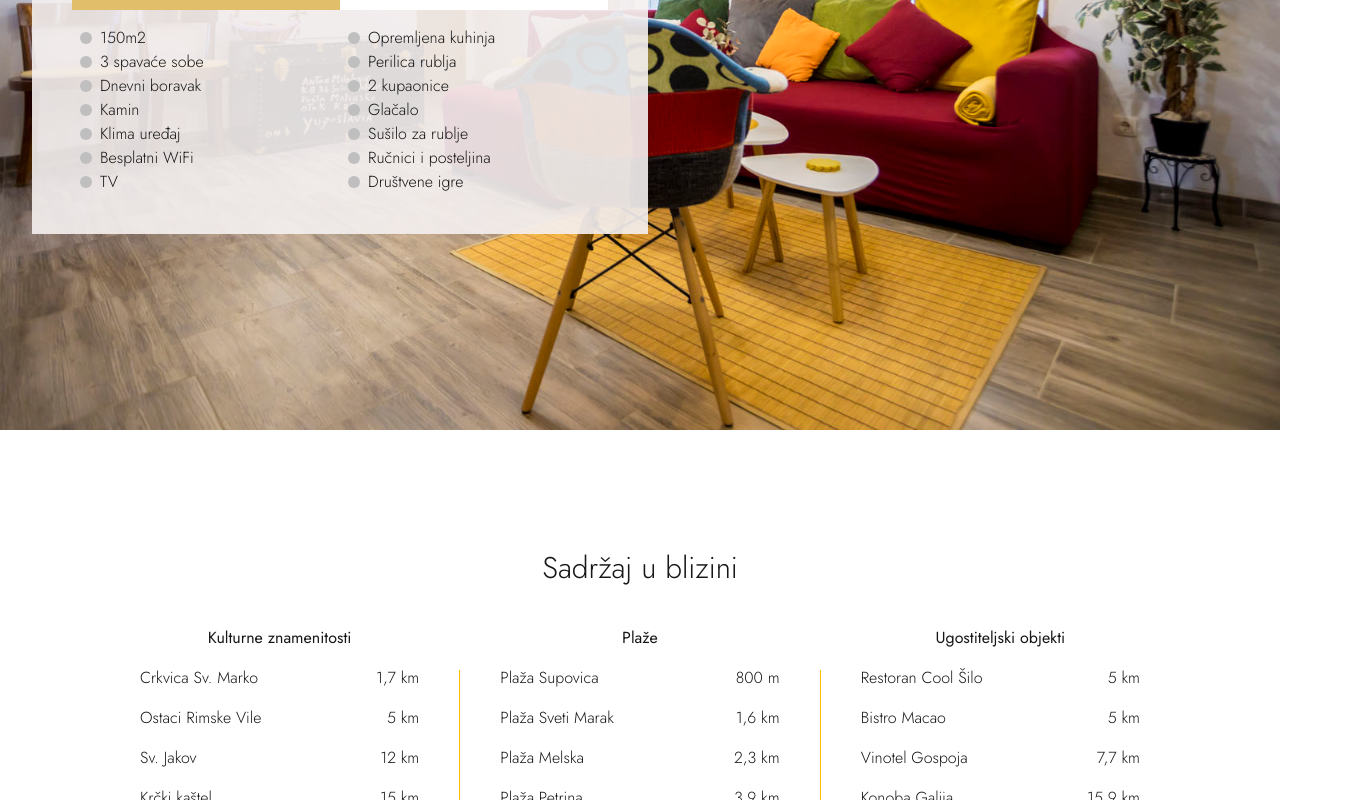
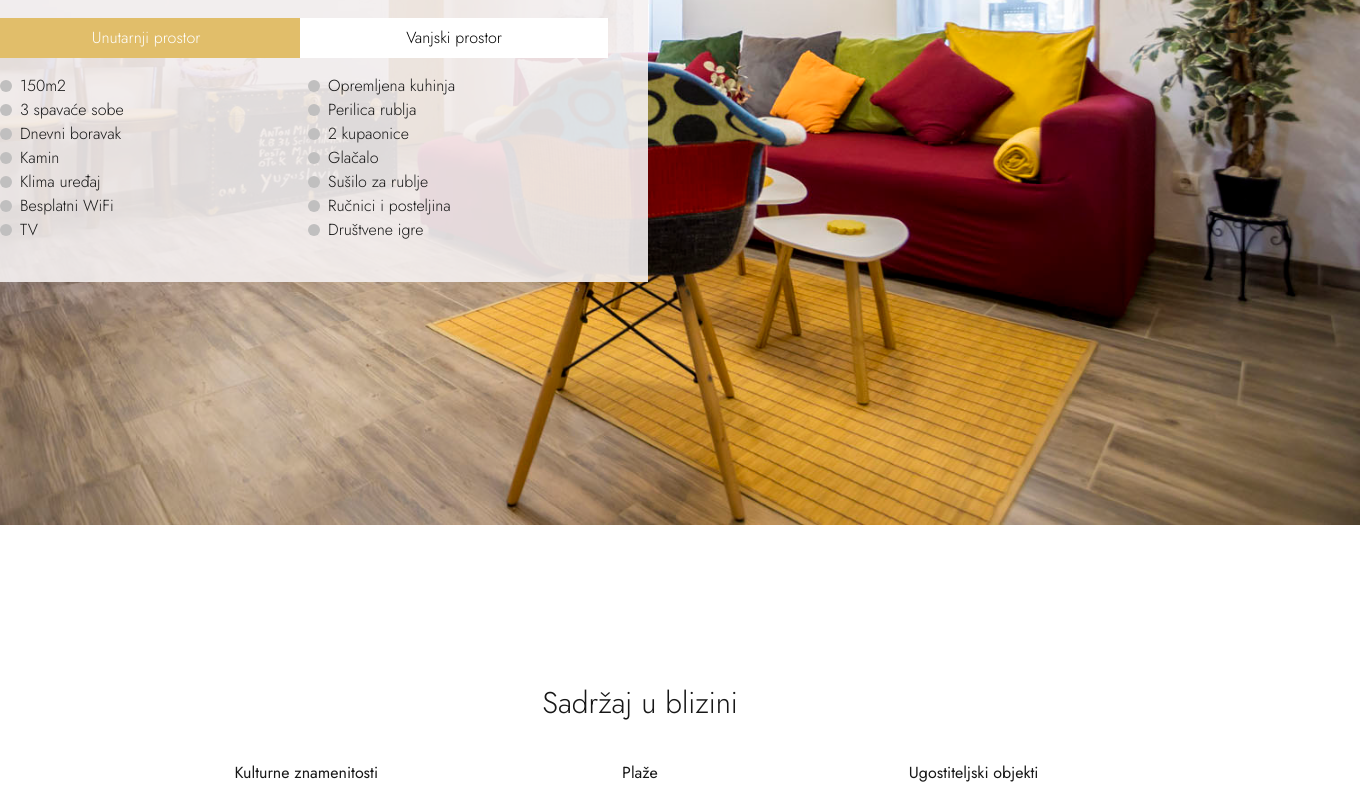
Before and after one commit to dkirinc/hhomeSvjetlana, a Next.js app: page / in a window 1280 px wide. Shown: the part 1820-2620 px from the top of the page, 1360 px wide, since content can reach past the window. Built offline with nearby package versions, Linux system fonts and the light colour scheme.

Commit message:
Next are the gallery elements

```diff
--- a/app/elements/SectionAmenities/SectionAmenities.tsx
+++ b/app/elements/SectionAmenities/SectionAmenities.tsx
@@ -4,13 +4,13 @@ import Amenitie from './Amenitie'
 const SectionAmenities = () => {
 
     return (
-        <div className='w-250  h-full flex flex-col gap-10 content-center justify-center items-center'>
+        <div className='w-full p-10 lg:w-250  h-full flex flex-col gap-10 content-center justify-center items-center'>
             <h2 className='text-3xl font-light'>Sadržaj u blizini</h2>
-            <div className='w-full h-full flex content-between gap-10 '>
+            <div className='w-full h-full flex flex-col lg:flex-row  content-between gap-10 '>
                 <Amenitie data={Amenities[0]} />
-                <div className='w-1 mt-11 bg-amber-400'></div>
+                <div className='w-full h-0.5 lg:w-1 mt-11 lg:h-auto bg-amber-400'></div>
                 <Amenitie data={Amenities[1]} />
-                <div className='w-1  mt-11  bg-amber-400'></div>
+                <div className='w-full h-0.5 lg:w-1 mt-11 lg:h-auto bg-amber-400'></div>
                 <Amenitie data={Amenities[2]} />
             </div>
         </div>
--- a/app/elements/SectionCharacteristics/SectionCharacteristics.tsx
+++ b/app/elements/SectionCharacteristics/SectionCharacteristics.tsx
@@ -6,10 +6,25 @@ import HouseCharacteristics from '@/app/assets/HouseCharacteristicsData'
 import Characteristics from "./Characteristics";
 import { MainContext } from "@/app/assets/Context/MainContext";
 import { useContext, useMemo } from "react";
+import { AnimatePresence, motion } from 'framer-motion'
+import { useEffect, useState } from "react";
 
 const SectionCharacteristics = () => {
 
     const { characteristicsIn, setCharacteristicsIn } = useContext(MainContext);
+
+    const [isLargeScreen, setIsLargeScreen] = useState(false);
+
+    // Detekcija veličine ekrana
+    useEffect(() => {
+        const handleResize = () => {
+            setIsLargeScreen(window.innerWidth >= 1024); // lg breakpoint
+        };
+
+        handleResize(); // Provjera prilikom prvog učitavanja
+        window.addEventListener('resize', handleResize);
+        return () => window.removeEventListener('resize', handleResize);
+    }, []);
 
     const { firstObjectHrValues, secondObjectHrValues } = useMemo(() => {
         if (characteristicsIn) {
@@ -25,55 +40,117 @@ const SectionCharacteristics = () => {
         }
     }, [characteristicsIn]);
 
+    const colorVariants = {
+        active: {
+            backgroundColor: "#E1BE6A",
+            color: "#FFFF"
+        },
+        inactive: {
+            backgroundColor: "#FFFF",
+            color: "#000000"
+        }
+    };
 
+    const itemVariants = {
+        hidden: { opacity: 0, y: 20 },
+        visible: (index) => ({
+            opacity: 1,
+            y: 0,
+            transition: {
+                delay: index * 0.1,
+                duration: 0.3
+            }
+        }),
+        exit: { opacity: 0, y: -20 }
+    };
 
 
     return (
-        <div className="w-max-[1440px] relative">
-            <Image className="w-full h-full" src={characteristicsInPic} alt="signature" />
-            <div className="absolute top-0 left-0 w-full h-full flex">
-                <div className="w-full h-full  flex flex-col items-end justify-center pl-8">
+        <div className="w-full h-screen lg:h-full lg:w-[1440px] relative">
+            {isLargeScreen ? (
+                <Image
+                    src={characteristicsInPic}
+                    alt="signature"
+                    width={1440}
+                    height={900} // Postavite odgovarajuće dimenzije za velike ekrane
+                    className="object-cover"
+                />
+            ) : (
+                <Image
+                    src={characteristicsInPic}
+                    alt="signature"
+                    fill
+                    className="object-cover"
+                />
+            )}
+            <div className="absolute top-0 left-0 w-full h-full flex ">
+                <div className="w-full h-full  flex flex-col items-end justify-center lg:pl-8">
                     <div className="w-full bg-[rgba(245,241,241,0.9)] flex flex-col content-center items-start p-10 gap-8">
                         <h2 className="text-3xl font-light">Karakteristike kuće</h2>
                         <div className="w-full h-full flex flex-col gap-4">
                             <div className="w-full flex">
-                                <button
-                                    className={`w-full h-full bg-[#E1BE6A] text-white p-2 font-light cursor-pointer`}
-                                    style={{
-                                        background: `${characteristicsIn ? "#E1BE6A" : "white"}`,
-                                        color: `${characteristicsIn ? "white" : "black"}`
-                                    }}
+                                <motion.button
+                                    className={`w-full h-full p-2 font-light cursor-pointer`}
+                                    variants={colorVariants}
+                                    initial="inactive" // 2. Postavite početno stanje
+                                    animate={characteristicsIn ? "active" : "inactive"} // 3. Koristite imena varijanti
+                                    transition={{ duration: 0.5 }}
                                     onClick={() => setCharacteristicsIn(true)}
-                                >Unutarnji prostor</button>
-                                <button
-                                    className={`w-full h-full bg-white text-black p-2 font-light cursor-pointer`}
-                                    style={{
-                                        background: `${characteristicsIn ? "white" : "#E1BE6A"}`,
-                                        color: `${characteristicsIn ? "black" : "white"}`
-                                    }}
+                                >
+                                    Unutarnji prostor
+                                </motion.button>
+                                <motion.button
+                                    className={`w-full h-full p-2 font-light cursor-pointer`}
+                                    variants={colorVariants}
+                                    initial="inactive" // 2. Postavite početno stanje
+                                    animate={characteristicsIn ? "inactive" : "active"} // 3. Koristite imena varijanti
+                                    transition={{ duration: 0.5 }}
                                     onClick={() => setCharacteristicsIn(false)}
-                                >Vanjski prostor</button>
-
-
-
+                                >
+                                    Vanjski prostor
+                                </motion.button>
                             </div>
                             <div className="w-full flex">
                                 <div className="w-full pl-2 flex flex-col gap-0">
+
                                     {firstObjectHrValues.map((hrValue, index) => (
-                                        <Characteristics key={index} text={hrValue} />
+                                        <motion.div
+                                            key={hrValue} // Koristite unique key za svaki element
+                                            variants={itemVariants}
+                                            initial="hidden"
+                                            animate="visible"
+                                            exit="exit"
+                                            custom={index}
+                                        >
+                                            <Characteristics text={hrValue} />
+                                        </motion.div>
                                     ))}
+
                                 </div>
+
                                 <div className="w-full pl-2">
+
                                     {secondObjectHrValues.map((hrValue, index) => (
-                                        <Characteristics key={index} text={hrValue} />
+                                        <motion.div
+                                            key={hrValue} // Koristite unique key za svaki element
+                                            variants={itemVariants}
+                                            initial="hidden"
+                                            animate="visible"
+                                            exit="exit"
+                                            custom={index}
+                                        >
+                                            <Characteristics text={hrValue} />
+                                        </motion.div>
                                     ))}
+
                                 </div>
 
                             </div>
                         </div>
                     </div>
                 </div>
-                <div className="w-full h-full"></div>
+                {isLargeScreen ? (<div className="w-full h-full"></div>) : (null)}
+
             </div>
         </div>
     );
--- a/app/elements/SectionGallery/SectionGallery.tsx
+++ b/app/elements/SectionGallery/SectionGallery.tsx
@@ -8,7 +8,7 @@ const SectionGallery = () => {
     return (
         <div className="max-w-[1400px] flex flex-col gap-14 content-center justify-center items-center">
             <h3 className="text-3xl font-light">Galerija</h3>
-            <div className="w-full  grid grid-cols-3 grid-rows-2 gap-10">
+            <div className="w-full  grid grid-cols-2 lg:grid-cols-3 grid-rows-3 lg:grid-rows-2 gap-4 lg:gap-10 p-4 lg:p-0">
                 {GalleryData.map((gallery) => (
                     <GalleryItem key={gallery.id} data={gallery} />
                 ))}
--- a/app/elements/SectionReviews/SectionReviews.tsx
+++ b/app/elements/SectionReviews/SectionReviews.tsx
@@ -5,7 +5,7 @@ const SectionReviews = () => {
     return (
         <div className="max-w-[1400px] h-full flex flex-col gap-14 content-center justify-center items-center">
             <h3 className="text-3xl font-light">Što kažu naši gosti</h3>
-            <div className="w-full flex gap-10 p-8 content-center justify-center items-start">
+            <div className="w-full flex flex-col lg:flex-row gap-20 lg:gap-10 p-8 content-center justify-center items-center lg:items-start">
                 <Image src="/images/bookingRating.png" width={250} height={250} alt="reviews" className="object-contain" />
                 <div className="flex gap-5 justify-between ">
                     <div className="flex content-center justify-center items-center ">
--- a/package.json
+++ b/package.json
@@ -10,6 +10,7 @@
   },
   "dependencies": {
     "lucide-react": "^0.482.0",
+    "motion": "^12.5.0",
     "next": "15.2.2",
     "react": "^19.0.0",
     "react-dom": "^19.0.0"
```
Also changed, not shown: app/elements/Footer.tsx (+22 -2 lines), app/elements/Header.tsx (+23 -3 lines), app/elements/SectionAbout.tsx (+6 -3 lines), app/elements/SectionGallery/GalleryItem.tsx (+6 -2 lines), 1 other file (tests, documents, lock files or other folders).
